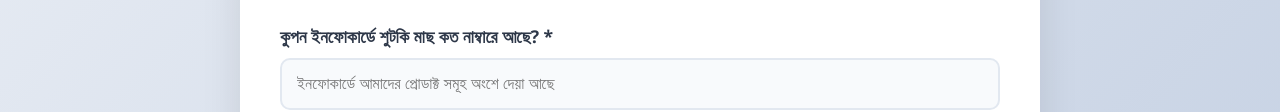
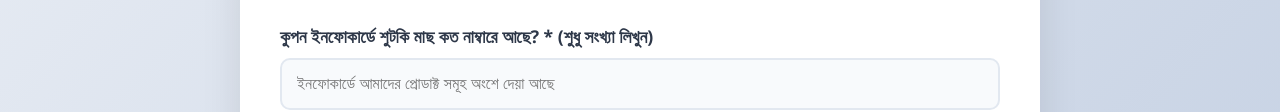
Before and after one commit to zinnurain250/Ramahelp, a plain HTML site: page index.html in a window 1280 px wide. Shown: the part 935-1047 px from the top of the page. Drawn offline with Linux system fonts and the light colour scheme.

Commit message:
Update index.html

```diff
--- a/index.html
+++ b/index.html
@@ -440,7 +440,7 @@
                            placeholder="গ্রাম/এলাকা, উপজেলা, জেলা">
                 </div>
                 <div class="form-group">
-                    <label for="address">কুপন ইনফোকার্ডে শুটকি মাছ কত নাম্বারে আছে? *</label>
+                    <label for="address">কুপন ইনফোকার্ডে শুটকি মাছ কত নাম্বারে আছে? * (শুধু সংখ্যা লিখুন)</label>
                     <input type="text" id="address" name="address" required
                            placeholder="ইনফোকার্ডে আমাদের প্রোডাক্ট সমূহ অংশে দেয়া আছে">
                 </div>
```
